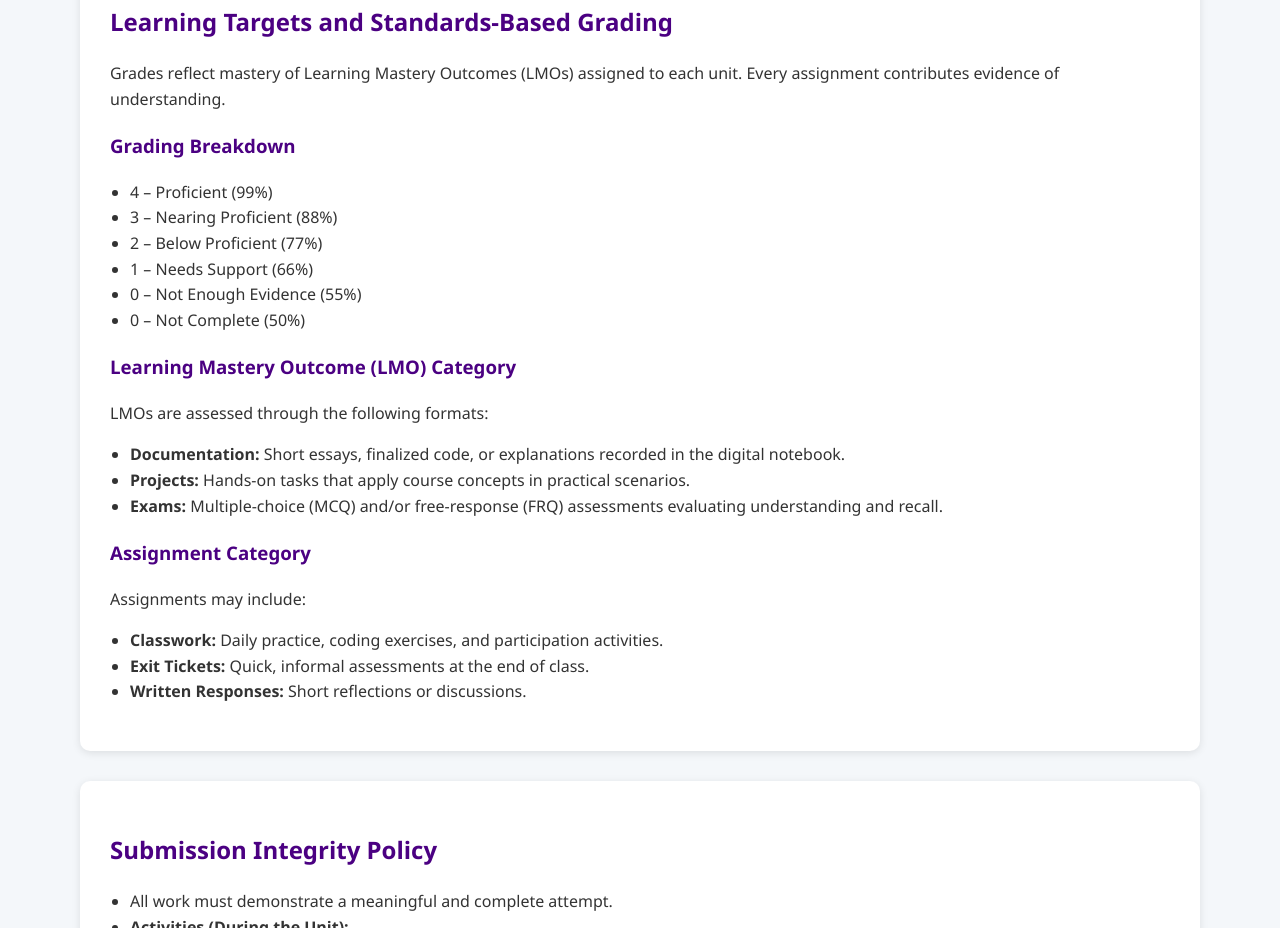
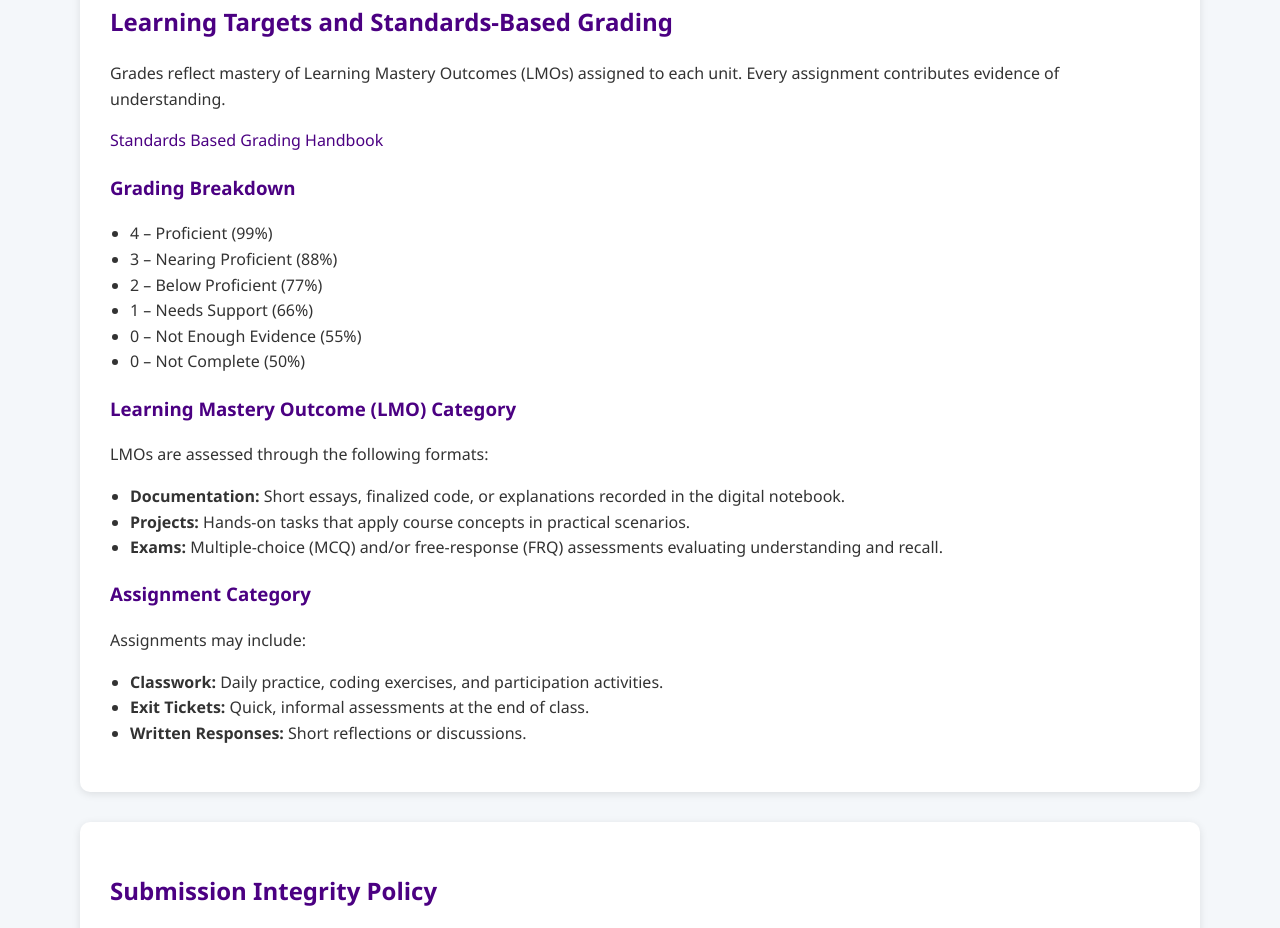
Before and after one commit to mistermoralesj/2025-2026-Syllabus, a plain HTML site: page CPF.html in a window 1280 px wide. Shown: the part 3592-4520 px from the top of the page. Drawn offline with Linux system fonts and the light colour scheme.

Commit message:
Update CPF.html

```diff
--- a/CPF.html
+++ b/CPF.html
@@ -267,6 +267,8 @@
 <div class="section">
   <h2>Learning Targets and Standards-Based Grading</h2>
   <p>Grades reflect mastery of Learning Mastery Outcomes (LMOs) assigned to each unit. Every assignment contributes evidence of understanding.</p>
+    <p><a href="https://neoc.osceolaschools.net/71401_3">Standards Based Grading Handbook
+</a></p>
 
   <h3>Grading Breakdown</h3>
   <ul>
```
